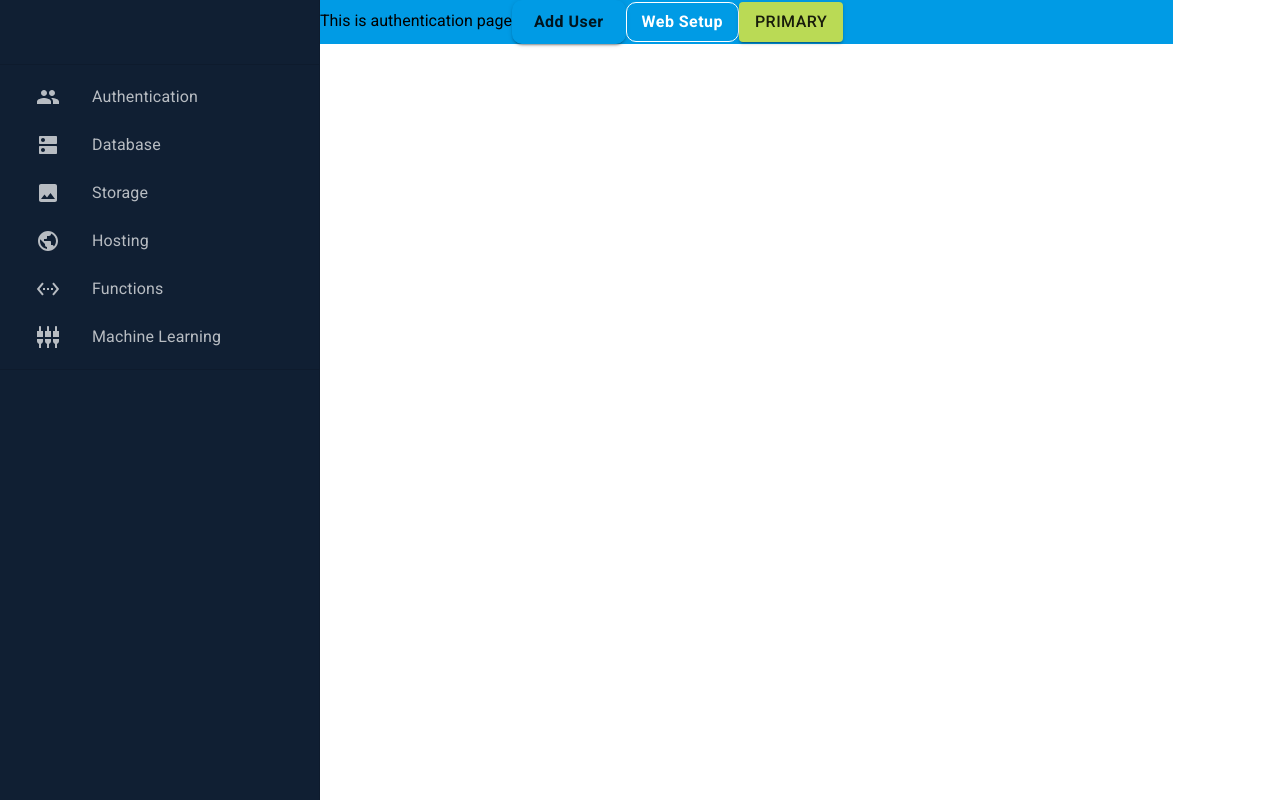
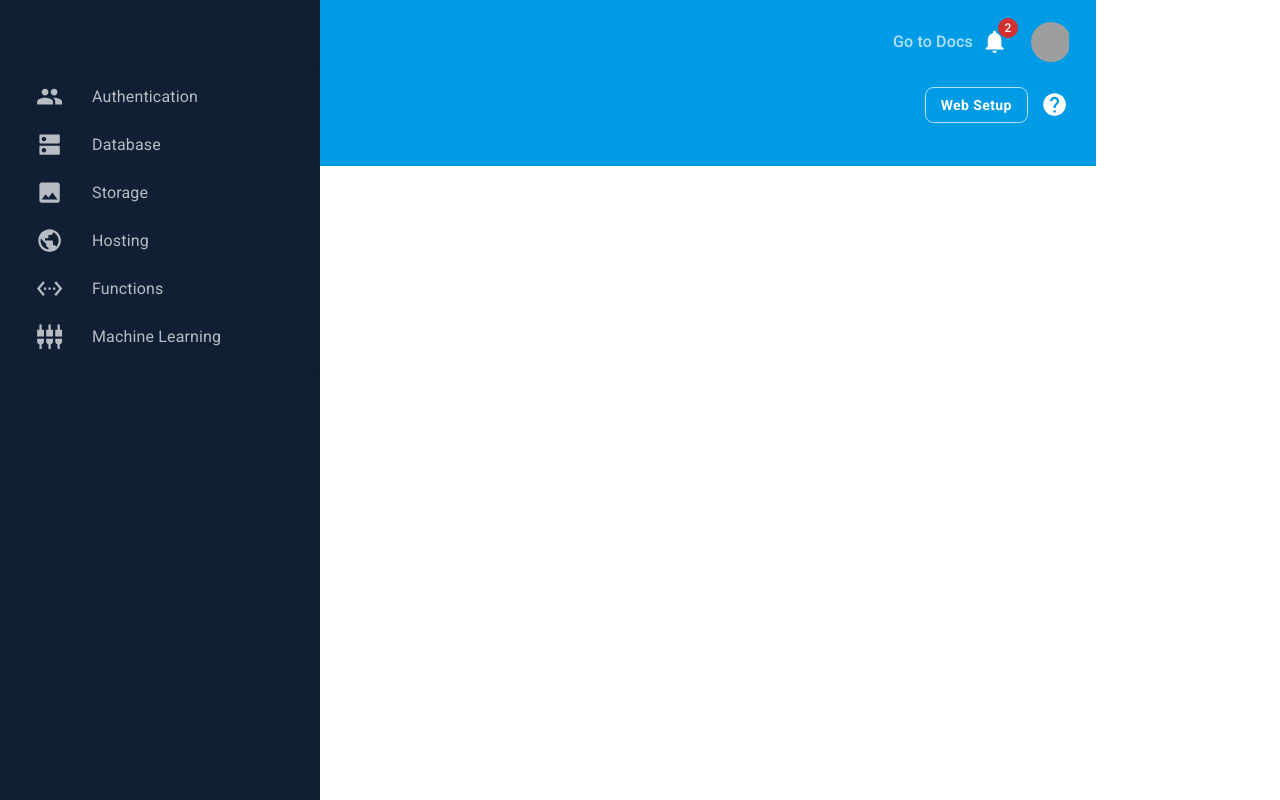
Before and after one commit to mstfakks/ReactMaterialU-, a React (Create React App) app: page /authentication in a window 1280 px wide. Built offline with nearby package versions, Linux system fonts and the light colour scheme; grey boxes are pictures that could not be loaded.

Commit message:
Add Header bar and styled

```diff
--- /dev/null
+++ b/src/commons/BasicMenu/BasicMenu.js
@@ -0,0 +1,18 @@
+import React from "react";
+import { Menu, MenuItem } from "@mui/material";
+const BasicMenu = ({ anchorEl, handleClose, open, menuItems }) => {
+  return (
+    <Menu
+      id="basic-menu"
+      anchorEl={anchorEl}
+      open={open}
+      onClose={handleClose}
+    >
+      {menuItems.map((item) => (
+        <MenuItem onClick={handleClose}>{item.label}</MenuItem>
+      ))}
+    </Menu>
+  );
+};
+
+export default BasicMenu;
--- /dev/null
+++ b/src/commons/NotificationBell/NotificationBell.js
@@ -0,0 +1,52 @@
+import React, { useState } from "react";
+import { Notifications } from "@mui/icons-material";
+import { Badge, IconButton } from "@mui/material";
+import Tooltip from "@mui/material/Tooltip";
+import BasicMenu from "../BasicMenu/BasicMenu";
+
+const NotificationBell = ({ iconColor }) => {
+  const [open, setOpen] = useState(false);
+  const [anchorEl, setAnchorEl] = useState(null);
+  const handleOpen = (event) => {
+    setAnchorEl(event.currentTarget);
+    setOpen(true);
+  };
+  const handleClose = () => {
+    setOpen(false);
+  };
+  const notifications = [
+    {
+      id: 0,
+      label: "First Notification",
+    },
+    {
+      id: 1,
+      label: "Second notification",
+    },
+  ];
+  const newNotifications = `You have ${notifications.length} new notification`;
+  const noNotification = "No new notifications";
+  return (
+    <div>
+      <Tooltip title={notifications.length ? newNotifications : noNotification}>
+        <IconButton
+          color={iconColor}
+          onClick={notifications.length ? handleOpen : null}
+          anchorEl={anchorEl}
+        >
+          <Badge badgeContent={notifications.length} color="error">
+            <Notifications />
+          </Badge>
+        </IconButton>
+      </Tooltip>
+      <BasicMenu
+        open={open}
+        anchorEl={anchorEl}
+        handleClose={handleClose}
+        menuItems={notifications}
+      />
+    </div>
+  );
+};
+
+export default NotificationBell;
--- /dev/null
+++ b/src/components/Header/Header.js
@@ -0,0 +1,71 @@
+import React from "react";
+import CommonButton from "../../commons/CommonButton/CommonButton";
+import NotificationBell from "../../commons/NotificationBell/NotificationBell";
+import { Help } from "@mui/icons-material";
+import { Avatar, IconButton, Typography, Tooltip, Box } from "@mui/material";
+const Header = ({ title }) => {
+  const headerStyles = {
+    wrapper: {
+      backgroundColor: "#009be5",
+      width: "100%",
+      display: "flex",
+      flexDirection: "column",
+      padding: "20px",
+    },
+    topRow: {
+      display: "flex",
+      flexDirection: "row",
+      justifyContent: "end",
+      alignItems: "center",
+      marginBottom: "20px",
+      "*": {
+        marginRight: "5px",
+      },
+    },
+    middleRow: {
+      display: "flex",
+      flexDirection: "row",
+      alignItems: "center",
+      justifyContent: "space-between",
+      marginBottom: "20px",
+      marginLeft: "20px",
+    },
+    link: {
+      fontWeight: 500,
+      color: "rgba(255, 255, 255, 0.7)",
+      "&:hover": {
+        color: "#fff",
+        cursor: "pointer",
+      },
+    },
+    webButton: {
+      marginRight: "5px",
+    },
+  };
+  return (
+    <Box sx={headerStyles.wrapper}>
+      <Box sx={headerStyles.topRow}>
+        <Typography sx={headerStyles.link}>Go to Docs</Typography>
+        <NotificationBell iconColor="white" />
+        <Avatar src="https://mui.com/static/images/avatar/1.jpg" />
+      </Box>
+      <Box sx={headerStyles.middleRow}>
+        <Typography variant="h1" color="white">
+          {title}
+        </Typography>
+        <Box>
+          <CommonButton sx={headerStyles.webButton} variant="outlined">
+            Web Setup
+          </CommonButton>
+          <Tooltip title="Help">
+            <IconButton color="white">
+              <Help />
+            </IconButton>
+          </Tooltip>
+        </Box>
+      </Box>
+    </Box>
+  );
+};
+
+export default Header;
--- a/src/dasboardTheme.js
+++ b/src/dasboardTheme.js
@@ -1,4 +1,3 @@
-
 import { createTheme } from "@mui/material";
 
 export const dashboardTheme = createTheme({
@@ -6,16 +5,46 @@ export const dashboardTheme = createTheme({
     MuiButton: {
       styleOverrides: {
         root: {
-          fontSize: "1rem!important",
+          fontSize: "0.875rem",
+          fontWeight: 600,
+          borderRadius: 8.5,
+          textTransform: "none",
+          "&.MuiButton-contained": {
+            backgroundColor: "#009be5",
+            "&:hover": {
+              backgroundColor: "#006db3",
+            },
+          },
+          "&.MuiButton-outlined": {
+            color: "#fff",
+            borderColor: "rgba(255, 255, 255, 0.7)",
+            "&:hover": {
+              backgroundColor: "rgba(0, 0, 0, 0.04)",
+            },
+          },
+        },
+      },
+    },
+    MuiSvgIcon: {
+      styleOverrides: {
+        root: {
+          fontSize: "1.7rem",
         },
       },
     },
   },
   palette: {
-    primary: {
-
-      main: "#bada55",
+    white: {
+      main: "#fff",
     },
   },
-  spacing: [4, 8, 12, 16, 20]
+  typography: {
+    h1: {
+      fontSize: "1.6rem",
+      fontWeight: 600,
+      color: "#fff",
+      letterSpacing: "0.5px",
+      textTransform: "capitalize",
+    },
+  },
 });
--- a/src/pages/Authentication/Authentication.js
+++ b/src/pages/Authentication/Authentication.js
@@ -1,6 +1,6 @@
 import React from "react";
 import { Grid } from "@mui/material";
-import CommonButton from "../../commons/CommonButton/CommonButton";
+import Header from "../../components/Header/Header";
 
 const Authentication = () => {
   const buttonStyles = {
@@ -24,17 +24,8 @@ const Authentication = () => {
   };
 
   return (
-    <Grid item xs={8} style={{ backgroundColor: "#009be5" }}>
-      This is authentication page
-      <CommonButton variant="contained" size="large" sx={buttonStyles}>
-        Add User
-      </CommonButton>
-      <CommonButton variant="outlined" sx={buttonStyles}>
-        Web Setup
-      </CommonButton>
-      <CommonButton variant="contained" color="primary">
-        Primary
-      </CommonButton>
+    <Grid item xs={9.9}>
+      <Header title={"Authentication"} />
     </Grid>
   );
 };
```
